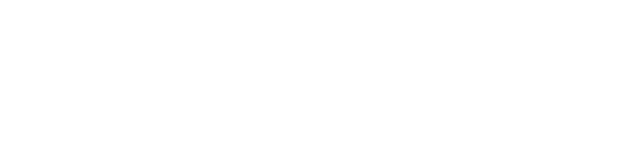
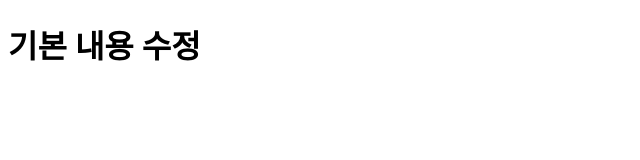
Before and after one commit to chojaehu/work1, a plain HTML site: page index.html in a window 1280 px wide. Shown: the whole page, without its empty margins (0-640 px from the left). Drawn offline with Linux system fonts and the light colour scheme.

Commit message:
tow commit

```diff
--- a/index.html
+++ b/index.html
@@ -6,6 +6,6 @@
     <title>Document</title>
 </head>
 <body>
-
+    <h1>기본 내용 수정</h1>
 </body>
 </html>
```
